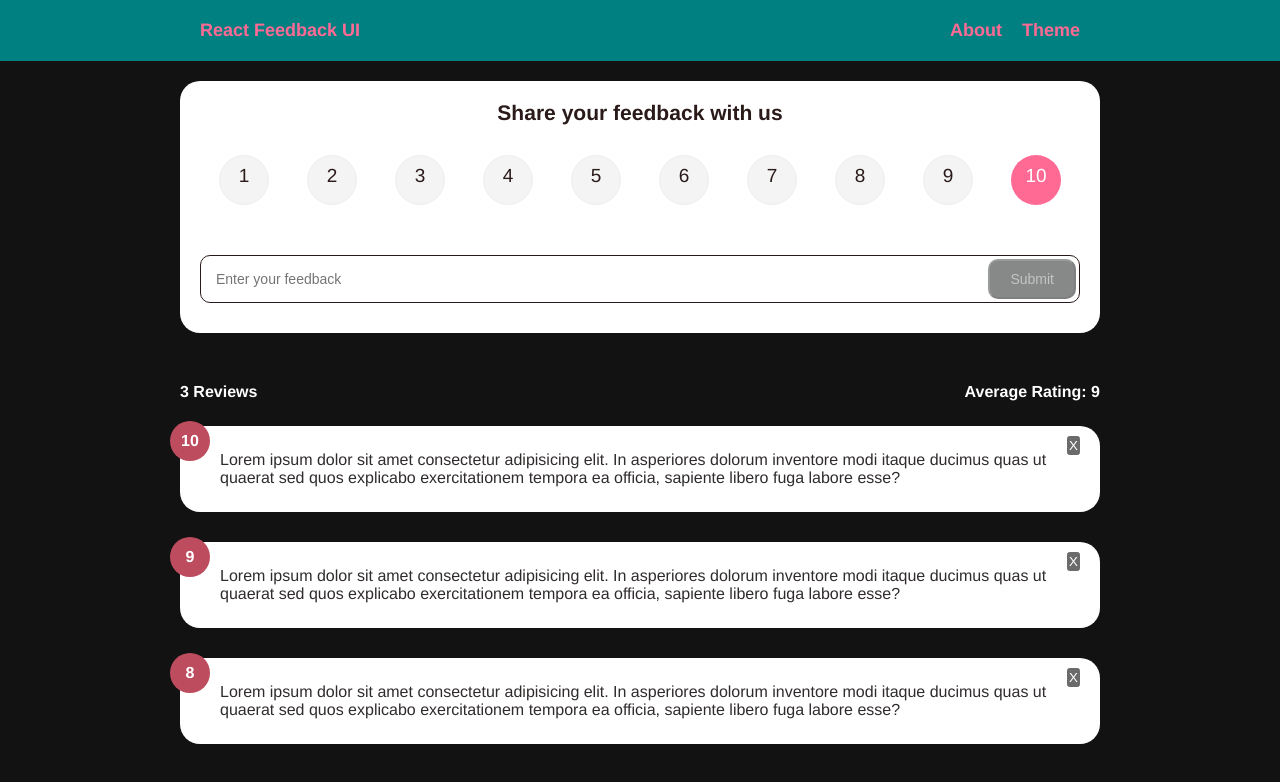
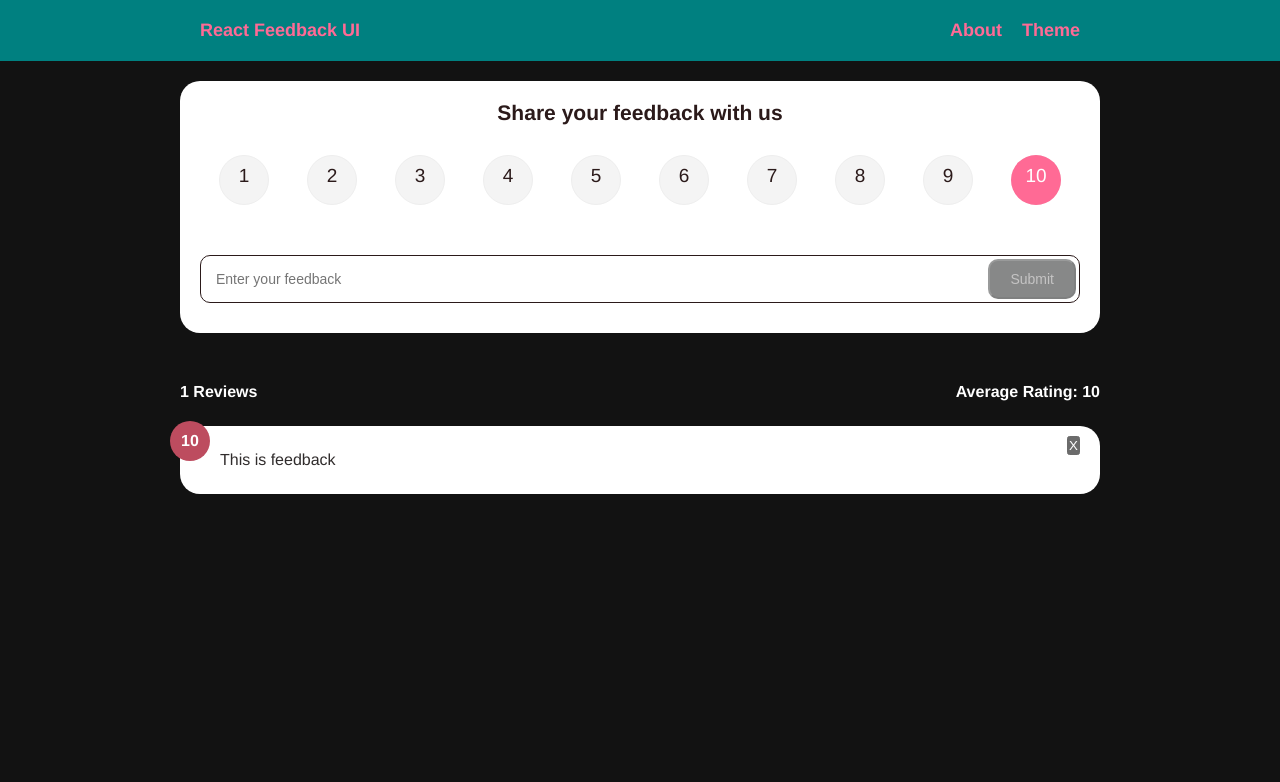
Before and after one commit to codingbbq/react-feedback-app, a React (Create React App) app: page / in a window 1280 px wide. Shown: the top 782 px of the page. Built offline with nearby package versions, Linux system fonts and the light colour scheme.

Commit message:
useContext instead of prop drilling state

```diff
--- a/src/App.js
+++ b/src/App.js
@@ -1,36 +1,24 @@
 import Header from './components/Header';
 import FeedbackList from './components/Feedback/FeedbackList';
-import FeedbackData from './data/FeedbackData';
-import { useState } from 'react';
 import FeedbackStats from './components/Feedback/FeedbackStats';
 import FeedbackForm from './components/Feedback/FeedbackForm';
 import AboutPage from './components/About/AboutPage';
 import { BrowserRouter as Router, Route, Routes } from 'react-router-dom';
+import { FeedbackProvider } from './context/FeedbackContext';
 function App() {
-
-  const [feedback, setFeedback] = useState(FeedbackData);
-
-  const deleteFeedback = (id) => {
-    if(window.confirm('Are you sure you want to delete?')) {
-      setFeedback(feedback.filter((item) => item.id !== id));
-    }
-  }
-
-  const addFeedback = (newFeedback) => {
-    setFeedback([newFeedback, ...feedback]);
-  }
 
   return (
     <>
+      <FeedbackProvider>
       <Router>
         <Header />
         <div className='container'>
           <Routes>
             <Route exact path='/' element={
               <>
-                <FeedbackForm handleFeedback={addFeedback} />
-                <FeedbackStats feedback={feedback} />
-                <FeedbackList feedback={feedback} handleDelete={deleteFeedback} />
+                <FeedbackForm />
+                <FeedbackStats />
+                <FeedbackList />
               </>
             }>
             </Route>
@@ -39,6 +27,7 @@
           </Routes>
         </div>
       </Router>
+      </FeedbackProvider>
     </>
   );
 }
--- a/src/components/Feedback/FeedbackForm.jsx
+++ b/src/components/Feedback/FeedbackForm.jsx
@@ -3,8 +3,11 @@
 import Card from '../Shared/Card';
 import Button from '../Shared/Button';
 import RatingSelect from './RatingSelect';
+import { useContext } from 'react';
+import FeedbackContext from '../../context/FeedbackContext';
 
 function FeedbackForm({ handleFeedback }) {
+    const { addFeedback } = useContext(FeedbackContext);
     const [text, setText] = useState('');
     const [rating, setRating] = useState(10);
 
@@ -33,7 +36,7 @@
                 feedback: text,
                 rating
             };
-            handleFeedback(newFeedback);
+            addFeedback(newFeedback);
             setText('');
         }
     }
--- a/src/components/Feedback/FeedbackItem.jsx
+++ b/src/components/Feedback/FeedbackItem.jsx
@@ -1,11 +1,15 @@
 import Card from '../Shared/Card';
-function FeedbackItem({item, handleDelete}) {
+import { useContext } from 'react';
+import FeedbackContext from '../../context/FeedbackContext';
+
+function FeedbackItem({ item }) {
+    const {deleteFeedback} = useContext(FeedbackContext);
     return (
         <Card>
             <div className='item'>
                 <span>{item.rating}</span>
                 <p>{item.feedback}</p>
-                <button onClick={() => handleDelete(item.id)}>X</button>
+                <button onClick={() => deleteFeedback(item.id)}>X</button>
             </div>
         </Card>
     )
--- a/src/components/Feedback/FeedbackList.jsx
+++ b/src/components/Feedback/FeedbackList.jsx
@@ -1,5 +1,10 @@
 import FeedbackItem from './FeedbackItem';
-function FeedbackList({ feedback, handleDelete }) {
+import { useContext } from 'react';
+import FeedbackContext from '../../context/FeedbackContext';
+
+function FeedbackList() {
+  const { feedback } = useContext(FeedbackContext);
+
   if (!feedback || feedback.length === 0) {
     return <div className='no-data'>No feedback data available</div>;
   }
@@ -8,7 +13,7 @@
     <>
       {feedback.map((item) => {
         return (
-          <FeedbackItem key={item.id} item={item} handleDelete={handleDelete} />
+          <FeedbackItem key={item.id} item={item} />
         );
       })}
     </>
--- a/src/components/Feedback/FeedbackStats.jsx
+++ b/src/components/Feedback/FeedbackStats.jsx
@@ -1,4 +1,7 @@
-function FeedbackStats({ feedback }) {
+import { useContext } from 'react';
+import FeedbackContext from '../../context/FeedbackContext';
+function FeedbackStats() {
+  const { feedback } = useContext(FeedbackContext);
   // calculate average
   let average =
     feedback.reduce((acc, curr) => {
--- /dev/null
+++ b/src/context/FeedbackContext.js
@@ -0,0 +1,33 @@
+import { createContext, useState } from 'react';
+const FeedbackContext = createContext();
+
+export const FeedbackProvider = ({ children }) => {
+    const [feedback, setFeedback] = useState([
+        {
+            id: 1,
+            feedback: 'This is feedback',
+            rating: 10
+        }
+    ]);
+
+    const deleteFeedback = (id) => {
+        if (window.confirm('Are you sure you want to delete?')) {
+            setFeedback(feedback.filter((item) => item.id !== id));
+        }
+    }
+
+
+    const addFeedback = (newFeedback) => {
+        setFeedback([newFeedback, ...feedback]);
+    }
+
+    return <FeedbackContext.Provider value={{
+        feedback,
+        deleteFeedback,
+        addFeedback
+    }}>
+        {children}
+    </FeedbackContext.Provider>
+}
+
+export default FeedbackContext;
```
